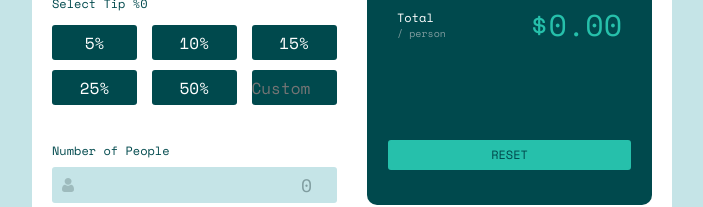
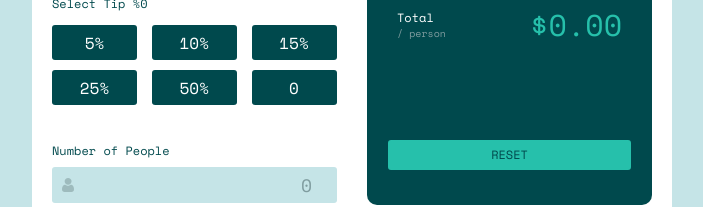
Before and after one commit to 9www/frontend-mentor_tip-calculator-app, a React (Create React App) app: page / in a window 1280 px wide. Shown: the part 405-612 px from the top of the page, without its empty margins (288-991 px from the left). Built offline with nearby package versions, Linux system fonts and the light colour scheme.

Commit message:
Updated tip calculator

```diff
--- a/src/components/TipCalculator/TipCalculator.js
+++ b/src/components/TipCalculator/TipCalculator.js
@@ -57,10 +57,11 @@ function TipCalculator() {
                         <input
                             className="select-tip-box"
                             placeholder="Custom"
-                            type="number"
-                            onChange={(e) => setTipPercentage(e.target.value)}
+                            onInput={(e) => setTipPercentage(e.target.value)}
                             min={0}
-                            max={100}
+                            max={1000}
+                            pattern="[0-9]{4}"
+                            value={tipPercentage}
                         ></input>
                     </div>
                 </div>
--- a/src/components/TipCalculator/TipCalculator.scss
+++ b/src/components/TipCalculator/TipCalculator.scss
@@ -61,6 +61,14 @@
                     font-size: 16px;
                     border-radius: 3px;
                     margin: 5px 0px;
+
+                }
+                input.select-tip-box::placeholder{
+                    color: $white;
+                    text-align: center;
+                }
+                input{
+                    text-align: center;
                 }
             }
         }
```
